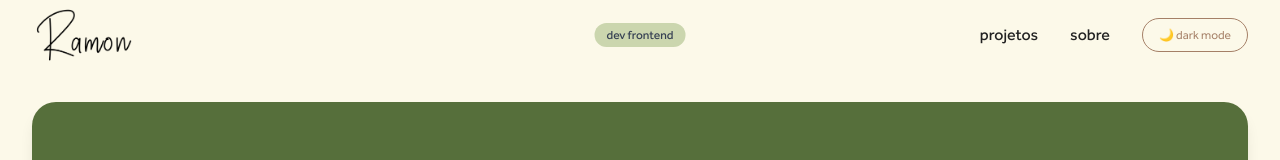
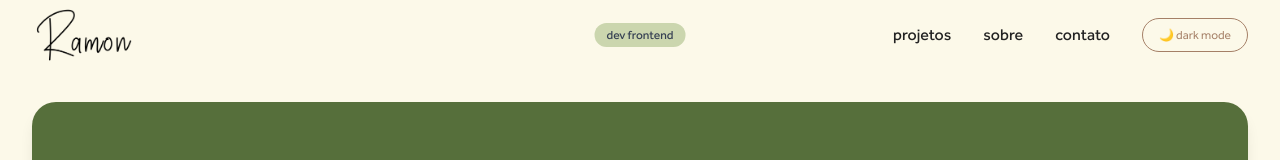
Before and after one commit to ramou1/portfolio, a Next.js app: page / in a window 1280 px wide. Shown: the top 160 px of the page. Built offline with nearby package versions, Linux system fonts and the light colour scheme.

Commit message:
feat: contact on menu, scroll to footer

```diff
--- a/src/components/Header/Header.tsx
+++ b/src/components/Header/Header.tsx
@@ -44,6 +44,15 @@ const Header = () => {
   const cancelAction = () => {
     setConfirmationOpen(false);
     setActionPending(null);
+  };
+
+  // Função para rolar suavemente até o footer
+  const scrollToFooter = () => {
+    const footer = document.querySelector("footer");
+    if (footer) {
+      footer.scrollIntoView({ behavior: "smooth" });
+      setMenuOpen(false);
+    }
   };
 
   // Fechar o menu ao clicar fora dele
@@ -157,6 +166,14 @@ const Header = () => {
             </li>
             <li className={`${menuOpen ? "my-6 text-center" : "ml-8"}`}>
               <button
+                onClick={scrollToFooter}
+                className="text-[var(--text-color)] hover:text-[var(--accent-color)] font-medium text-xl md:text-base transition-colors duration-300"
+              >
+                contato
+              </button>
+            </li>
+            <li className={`${menuOpen ? "my-6 text-center" : "ml-8"}`}>
+              <button
                 onClick={requestThemeChange}
                 className="border border-[var(--border-color)] px-4 py-2 rounded-full text-[var(--border-color)] text-lg md:text-xs hover:bg-[var(--border-color)] hover:text-[var(--hover-color)] transition-all duration-300"
               >
```
